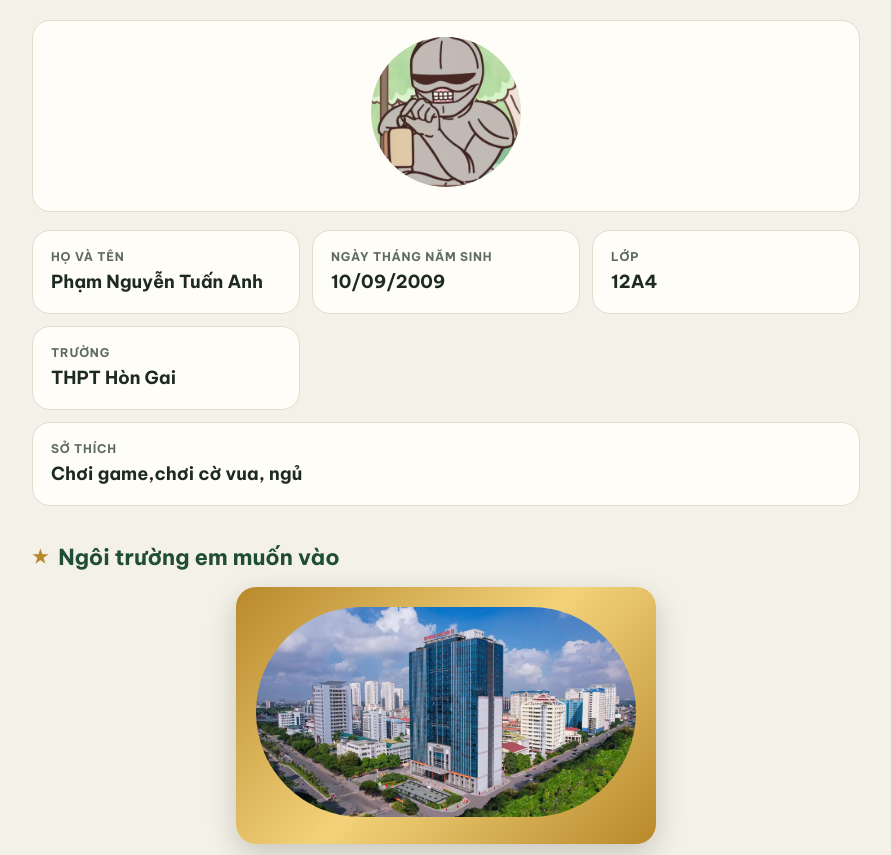
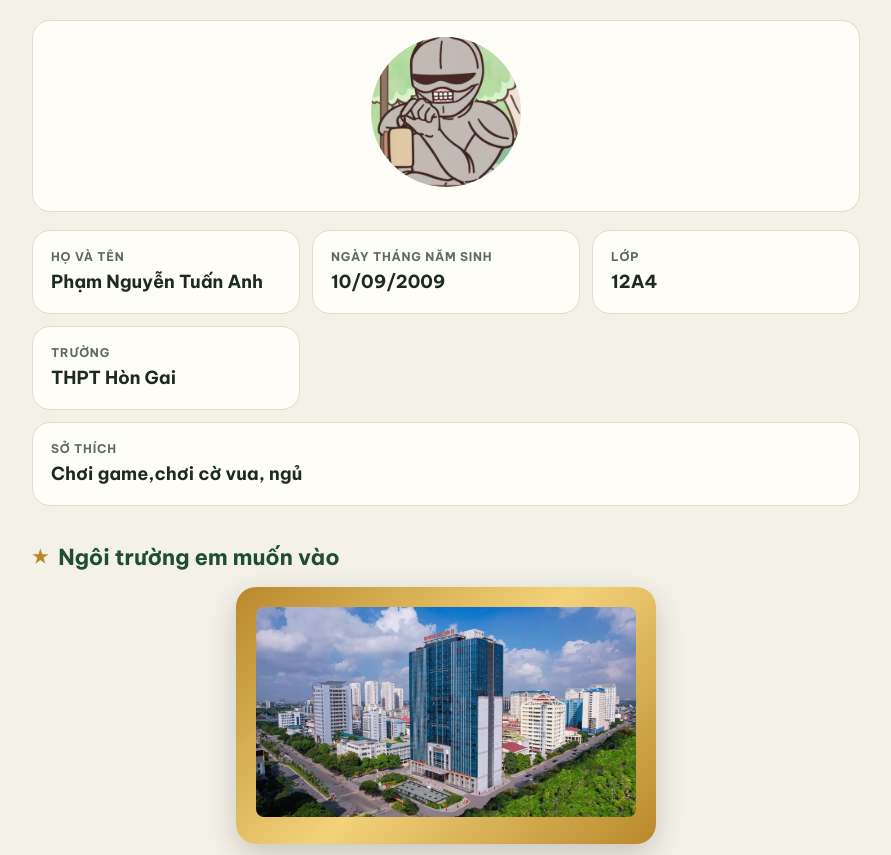
Before and after one commit to Tuananh1009-tech/Gioi-thieu-ban-than, a plain HTML site: page index.html in a window 1280 px wide. Shown: the top 855 px of the page, without its empty margins (194-1085 px from the left). Drawn offline with Linux system fonts and the light colour scheme.

Commit message:
Update index.html

```diff
--- a/index.html
+++ b/index.html
@@ -64,7 +64,7 @@ input[type=file]{display:none}
 
         <h2><b>Ngôi trường em muốn vào</b></h2>
 <div class="frame" style="text-align: center; padding: 20px;">
-        <img src="MTA.jpg" style="max-width: 100%; height: auto; border-radius: 380px;">
+        <img src="MTA.jpg" style="max-width: 100%; height: auto; border-radius: 8px;">
     </div>
 <div class="btns">
   <a class="btn" href="https://vi.wikipedia.org/wiki/H%E1%BB%8Dc_vi%E1%BB%87n_K%E1%BB%B9_thu%E1%BA%ADt_Qu%C3%A2n_s%E1%BB%B1" target="_blank" rel="noopener">Học viện kỹ thuật quân sự</a>
```
